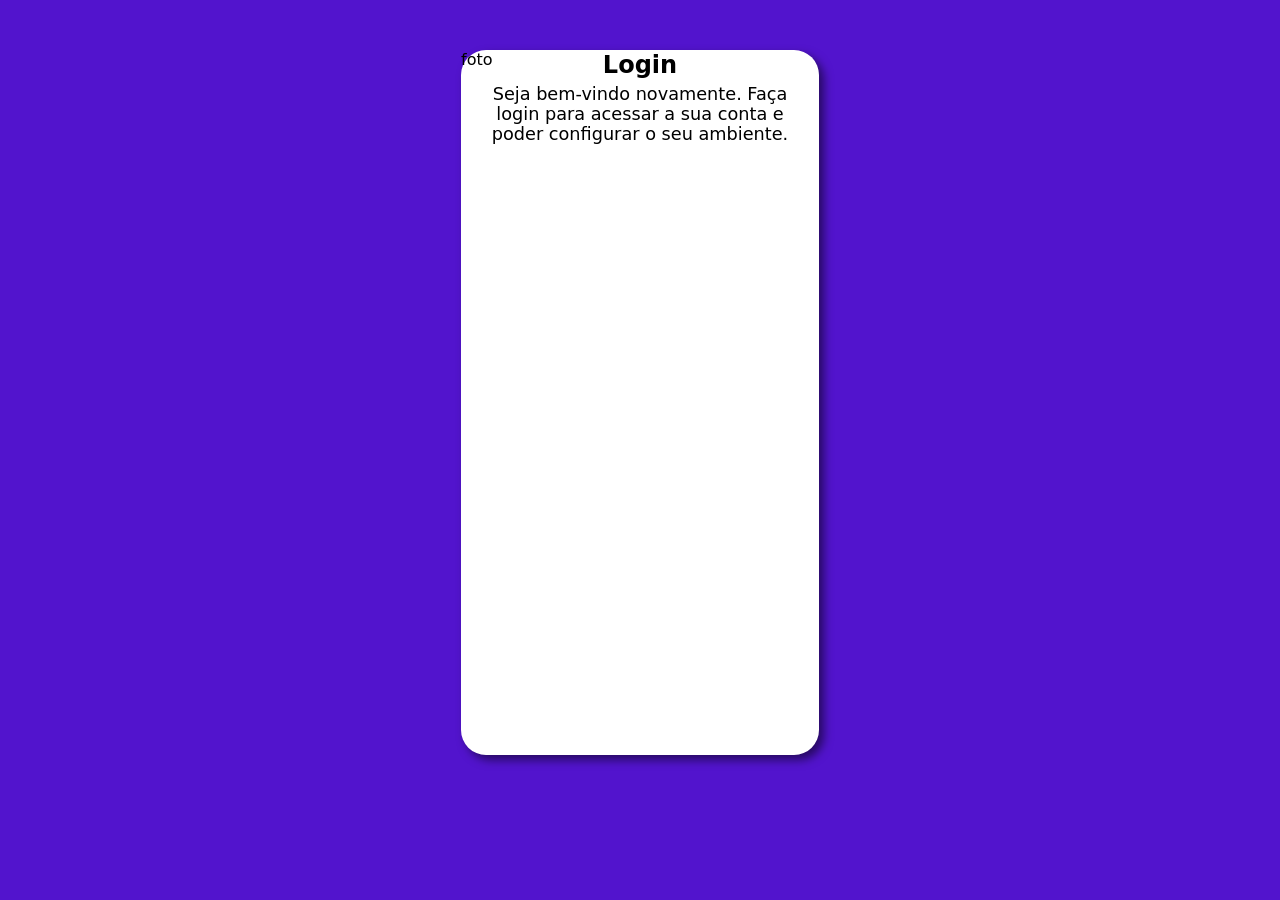
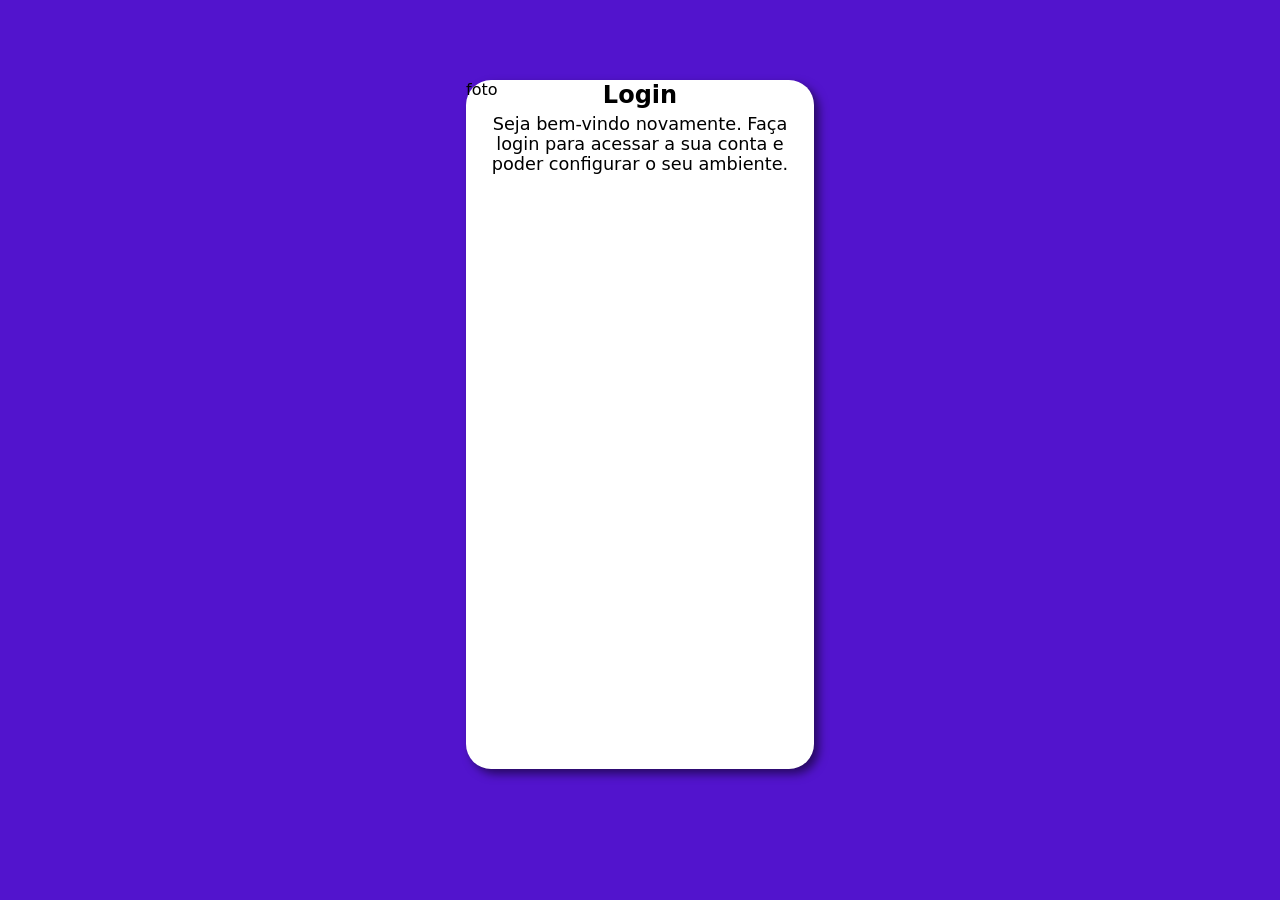

more

--- a/estilos/style.css
+++ b/estilos/style.css
@@ -20,22 +20,21 @@ header {
     justify-content: space-between;
     align-items: center;
     color: white;
-    padding: 20px;
-    padding-bottom: 45px;
+    padding: 10px;
+    padding-bottom: 55px;
+    margin-top: 10px;
+    margin-right: 20px;
     width: 100%;
 }
 
 header #logo a {
+    user-select: none;
     color: white;
     text-decoration: none;
     font-size: 1.2em;
     padding: 5px;
     user-select: none;
-}
-
-header #logo a:hover {
-    color: #b1aabe75;
-    transition: color 0.5s;
+    margin-left: 25px;
 }
 
 #menu ul {
@@ -46,7 +45,8 @@ header #logo a:hover {
     position: relative;
     color: white;
     text-decoration: none;
-    padding: 10px;
+    padding: 2px;
+    margin-right: 15px;
     font-size: 1em;
     font-weight: 500;
     transition: all 0.5s;
@@ -59,19 +59,15 @@ header #logo a:hover {
     bottom: -6px;
     width: 100%;
     height: 2px;
-    background-color: #b1aabe75;
+    background-color: white;
     border-radius: 5px;
     transform: scaleX(0);
-    transform-origin: left;
-    transition: transform 0.5s;
+    transition: transform .5s;
 }
 
 #menu a:hover::after {
     transform: scaleX(1);
-}
-
-#menu a:hover {
-    color: #b1aabe75;
+    transform-origin: left;
 }
 
 div h1 {
@@ -106,9 +102,9 @@ div .box {
     position: relative;
     width: 100%;
     height: 100%;
-    background-color: #cac6d170;
-    border-radius: 20px;
-    border: 2px solid black;
+    background-color: #cac6d142;
+    border-radius: 15px;
+    border: 1px solid black;
     font-size: 15px;
     padding: 0 50px;
     outline: none;
@@ -119,7 +115,7 @@ div .box {
 .box input:hover {
     box-shadow: inset 0 0 8px rgba(0, 0, 0, 0.226);
     box-shadow: 2px 2px 5px rgba(0, 0, 0, 0.116);
-    transform: translateY(-1px);
+    transform: translateY(-3px);
     transition: all 0.7s;
 }
 
@@ -129,7 +125,7 @@ div .box {
 }
     
 .box input::placeholder {
-    color: black;
+    color: rgba(0, 0, 0, 0.377);
 }
 
 .box img {
@@ -146,19 +142,20 @@ div .box {
 
 .imagem-login img {
     border-radius: 20px 20px 0px 0px;
-    width: 358px;
-    height: 290px;
+    width: 348px;
+    height: 260px;
 }
 
 section {
     background-color: white;
-    width: 358px;
-    height: 705px;
+    width: 348px;
+    height: 689px;
     border-radius: 25px;
     margin: 0 auto;
-    margin-top: 50px;
+    margin-top: 80px;
     box-shadow: 5px 5px 10px rgba(0, 0, 0, 0.527);
     transition: 0.4s ease-out;
+    align-items: center;
 }
 
 .redes {
@@ -167,58 +164,37 @@ section {
     text-align: center;
     margin-top: 19px;
     margin-bottom: 7px;
-    margin-left: 5px;
+    margin-left: 8px;
     gap: 10px;
-    opacity: 0.9;
+    opacity: 0.7;
 }
 
 .redes a img {
-    transition: all 0.7s;
-    background-color: rgb(226, 226, 226);
+    transition: all 0.5s;
     border-radius: 15%;
-    box-shadow: 2px 2px 5px rgba(0, 0, 0, 0.281);
-    border: solid 1px rgba(0, 0, 0, 0.144);
+    box-shadow: 2px 2px 5px rgba(0, 0, 0, 0);
 }
 
 .redes a img:hover {
     transform: translateY(-3px);
-    box-shadow: 4px 4px 10px rgba(0, 0, 0, 0.5);
+    box-shadow: 4px 4px 10px rgba(0, 0, 0, 0.39);
 }
 
-.entrar button {
+.entrar button, .esqueci-senha button {
     width: 220px;
     height: 36px;
-    border-radius: 20px;
+    border-radius: 10px;
     border: 2px solid black;
     color: white;
     background-color: #3d0aa3;
-    transition: all 0.6s;
+    transition: all 0.5s;
     margin-top: 5px;
     margin-left:7px;
     cursor: pointer;
 }
 
-.esqueci-senha button {
-    width: 220px;
-    height: 36px;
-    border-radius: 20px;
-    border: 2px solid black;
-    color: white;
-    background-color: #3d0aa3;
-    transition: all 0.6s;
-    margin-top: 0px;
-    margin-left:7px;
-    cursor: pointer;
-}
-
-.entrar button:hover {
-    background-color: #110033d3;
-    transform: translateY(-2px);
-    box-shadow: 2px 2px 5px rgba(0, 0, 0, 0.534);
-}
-
-.esqueci-senha button:hover {
-    background-color: #110033d3;
+.entrar button:hover, .esqueci-senha button:hover {
+    background-color: #110033;
     transform: translateY(-2px);
     box-shadow: 2px 2px 5px rgba(0, 0, 0, 0.534);
 }
